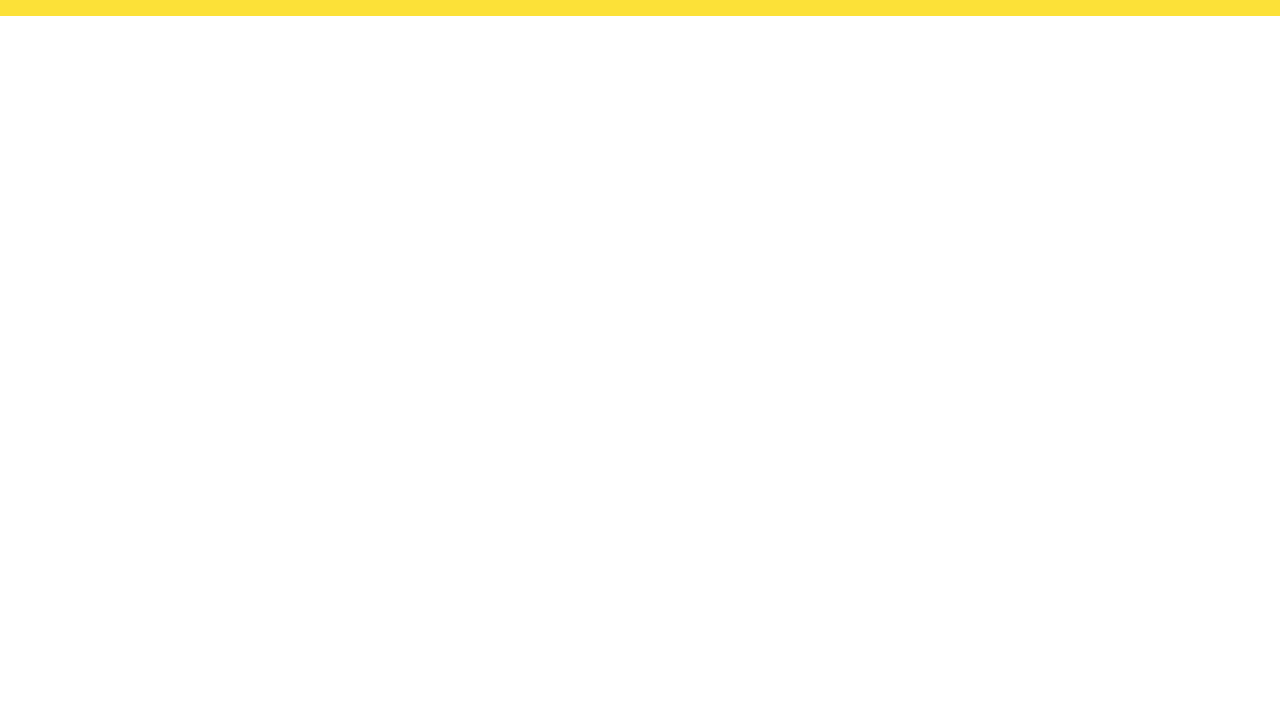
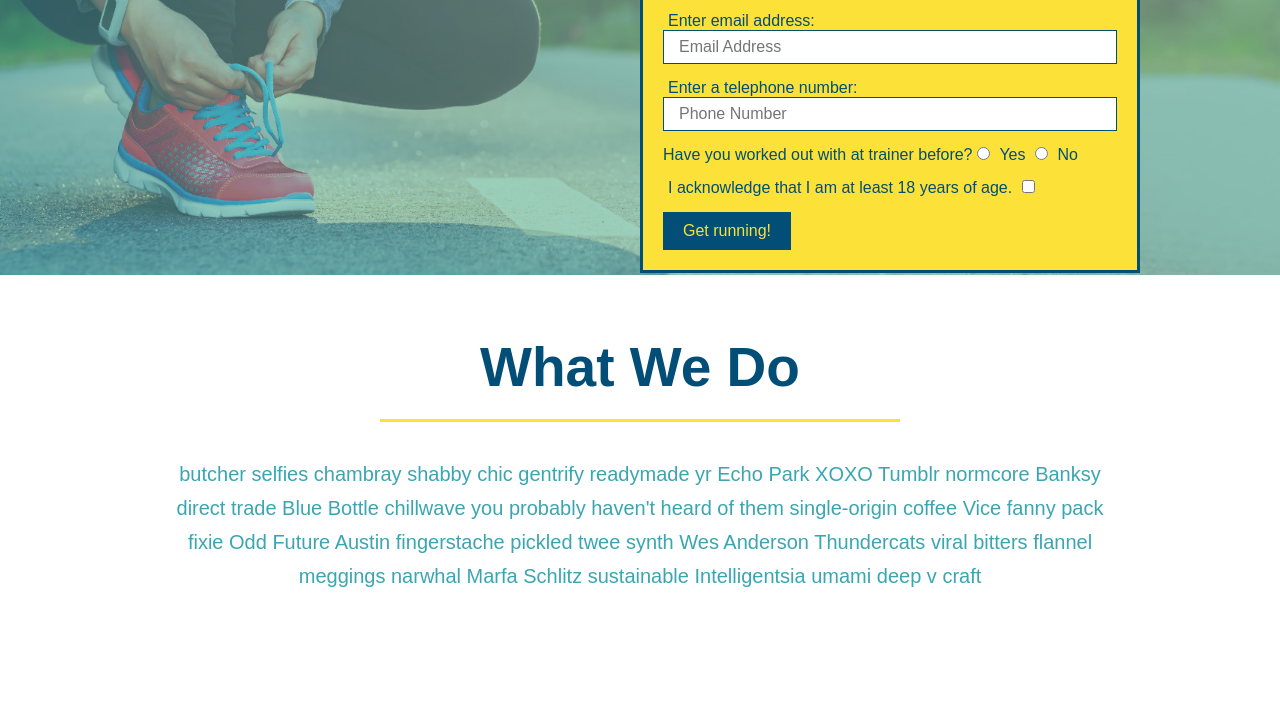
Before and after one commit to jpmare29/run-buddy, a plain HTML site: page index.html in a window 1280 px wide. Shown: the part 407-1117 px from the top of the page. Before the commit the page ends 800 px from the top, so only its background shows below. Drawn offline with Linux system fonts and the light colour scheme.

Commit message:
whatwedo update

```diff
--- a/assets/css/style.css
+++ b/assets/css/style.css
@@ -64,3 +64,82 @@ footer div {
 footer a {
     color: #024e76;
 }
+
+section {
+    padding: 60px;
+}
+
+/* Hero Style Start*/
+
+.hero {
+    background-image: url("../images/hero-bg.jpg");
+    height: 600px;
+    background-size: cover;
+    background-position: center;
+}
+/* Hero Style End */
+
+.hero-form {
+    color: #024e76;
+    background-color: #fce138;
+    padding: 20px;
+    width: 500px;
+    border: solid 3px #024e76;
+    position: absolute;
+    bottom: 120px;
+    right: 140px;
+}
+
+.hero-form h3 {
+    margin: 0;
+    font-size: 24px;
+}
+
+.hero-form p {
+    margin: 5px 0 15px 0;
+}
+
+.form-input {
+    border: 1px solid #024e76;
+    display: block;
+    padding: 7px 15px;
+    font-size: 16px;
+    color: #024e76;
+    width: 100%;
+    margin-bottom: 15px;
+}
+
+.hero-form label {
+    margin: 0 5px;
+}
+
+.hero-form button {
+    background-color: #024e76;
+    color: #fce138;
+    border: none;
+    padding: 10px 20px;
+    font-size: 16px;
+}
+/* HERO STYLES END */
+
+.intro {
+    text-align: center;
+}
+
+.intro h2 {
+    font-size: 55px;
+    color: #024e76;
+    margin-bottom: 35px;
+    padding: 0 100px 20px 100px;
+    border-bottom: 3px solid;
+    border-color: #fce138;
+    display: inline-block;
+}
+
+.intro p {
+    line-height: 1.7;
+    color: #39a6b2;
+    width: 80%;
+    font-size: 20px;
+    margin: 0 auto;
+}
--- a/index.html
+++ b/index.html
@@ -35,18 +35,18 @@
         </header>
 
         <!-- hero/jumbotron-->
-        <section>
-            <div>
+        <section class="hero">
+            <div class="hero-form">
                 <h3>Get Started Today</h3>
                 <p>Fill out this form and one of our trainers will schedule a consult</p>
             <!-- Add form element-->
             <form>
                 <label for="name">Enter full name:</label>
-                <input type="text" placeholder="Your Name" name="name" id="name" />
+                <input class="form-input" type="text" placeholder="Your Name" name="name" id="name" />
                 <label for="email">Enter email address:</label>
-                <input type="email" placeholder="Email Address" name="email" id="email" />
+                <input class="form-input" type="email" placeholder="Email Address" name="email" id="email" />
                 <label for="phone">Enter a telephone number:</label>
-                <input type="tel" placeholder="Phone Number" name="phone" id="phone" />
+                <input class="form-input" type="tel" placeholder="Phone Number" name="phone" id="phone" />
                 <p>
                     Have you worked out with at trainer before?
                     <input type="radio" name="trainer-confirm" id="trainer-yes" />
@@ -68,13 +68,34 @@
         </section>
 
         <!-- "what we do" section-->
-        <section>
+        <section id="what-we-do" class="intro">
             <h2>What We Do</h2>
+            <p>
+                butcher selfies chambray shabby chic gentrify readymade yr Echo Park XOXO Tumblr normcore Banksy direct trade Blue Bottle chillwave you probably haven't heard of them single-origin coffee Vice fanny pack fixie Odd Future Austin fingerstache pickled twee synth Wes Anderson Thundercats viral bitters flannel meggings narwhal Marfa Schlitz sustainable Intelligentsia umami deep v craft
+            </p>
         </section>
 
         <!-- "what you do" section-->
-        <section>
+        <section id="what-you-do">
             <h2>What You Do</h2>
+
+            <div>
+                <!-- insert this img element -->
+                <img src="./assets/images/step-1.svg" alt="" />
+                <h3>Step 1: Fill Out the Form Above.</h3>
+                <p>You're already here, so why not?</p>
+            </div>
+
+            <div>
+                <h3>Step 2: Consult with One of Our Trainers.</h3>
+                <p>Are you here to build muscle, lose weight, or just feel good?</p>
+            </div>
+
+            <div>
+                <h3>Step 3: Get Running.</h3>
+                <p>Bi-weekly checkins with your trainer will keep you focused</p>
+            </div>
+
         </section>
 
         <!-- "meet the trainers" section-->
```
Also changed, not shown: assets/images/hero-bg.jpg (added), assets/images/step-1.svg (added), assets/images/step-2.svg (added), assets/images/step-3.svg (added), assets/images/step-4.svg (added).
